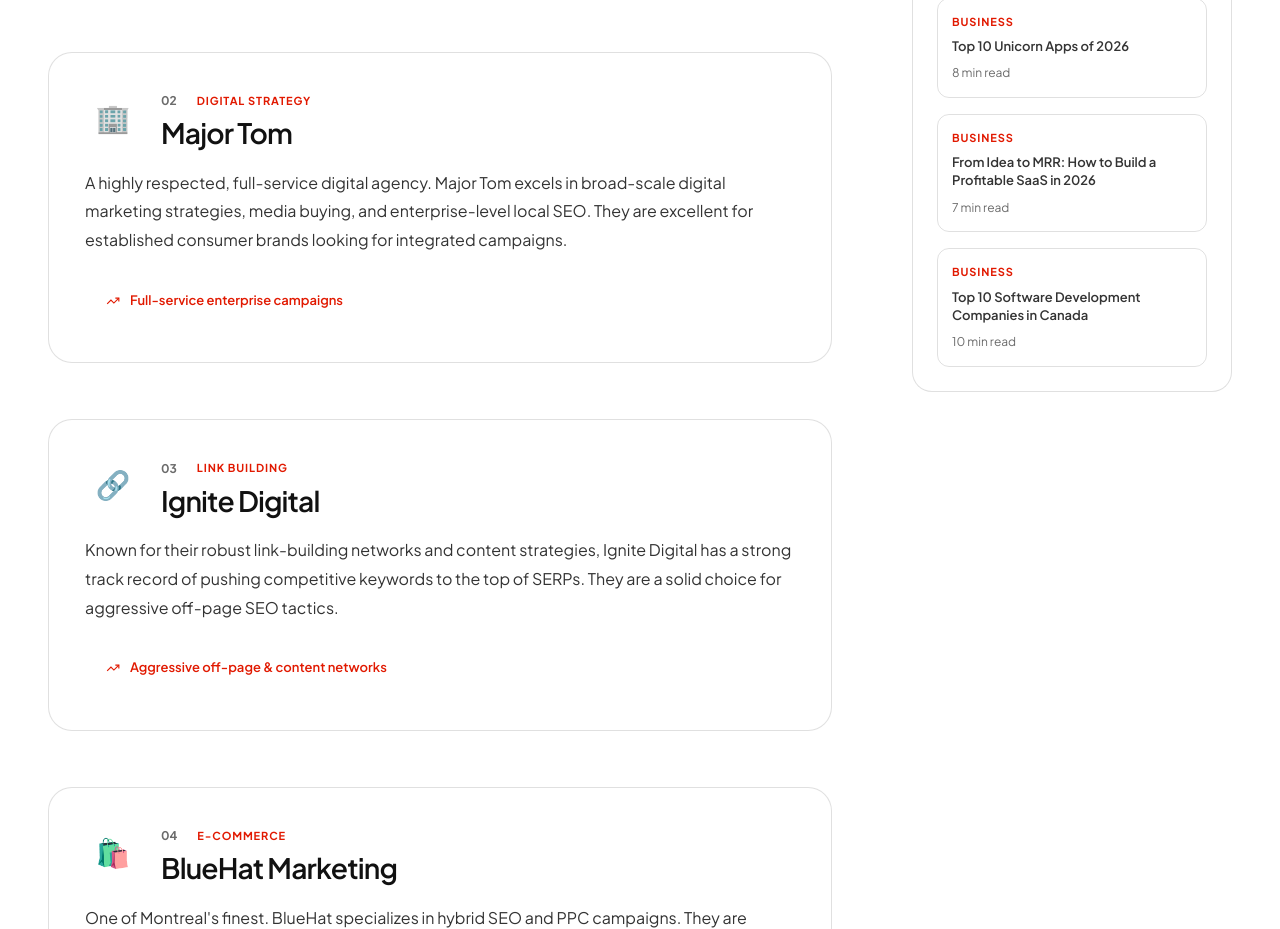
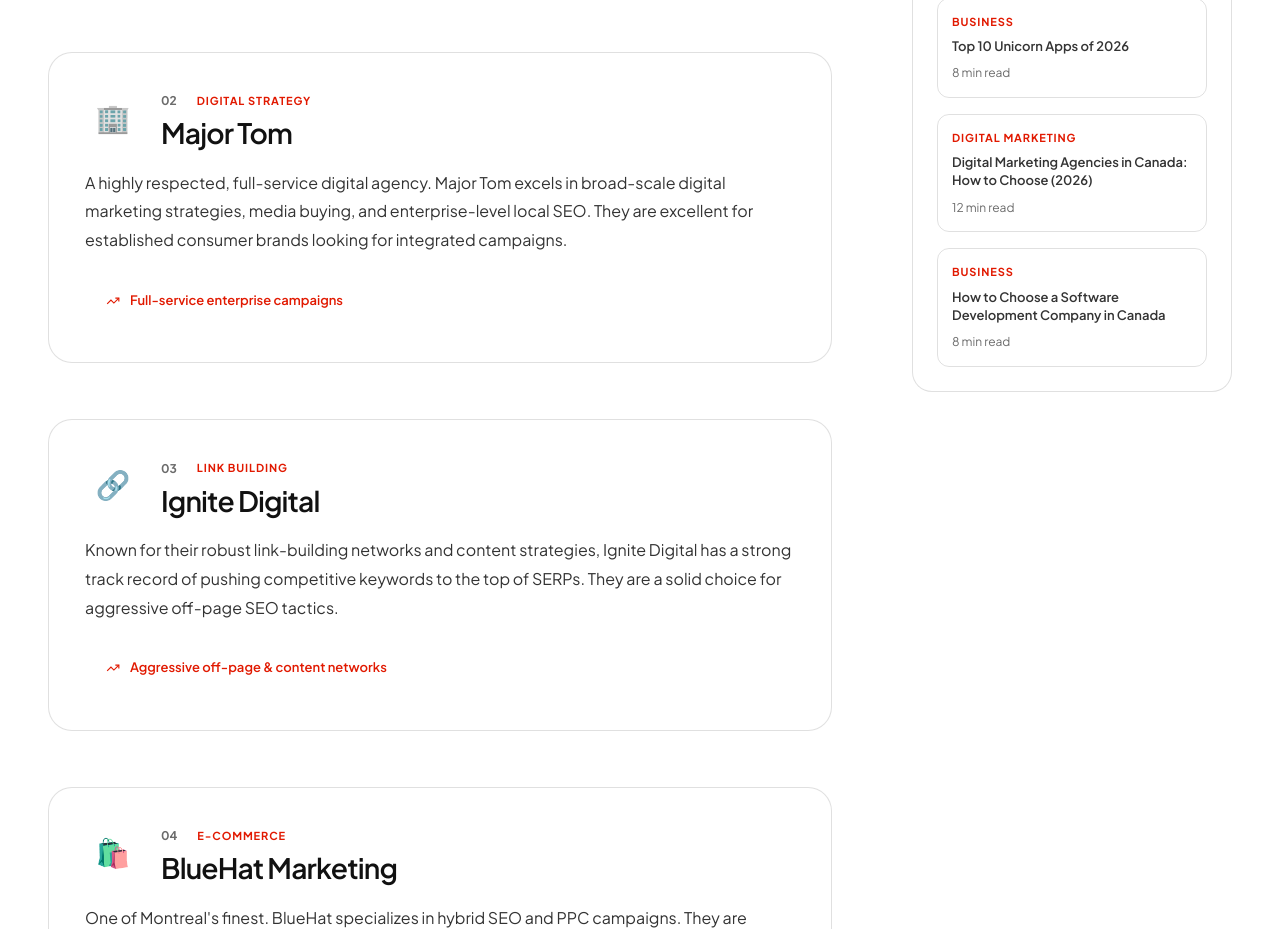
Before and after one commit to Ramanmakkar1/MapletechlabsRed, a Next.js app: page /blog/top-seo-companies-canada in a window 1280 px wide. Shown: the part 2180-3109 px from the top of the page. Built offline with nearby package versions, Linux system fonts and the light colour scheme; no server answers.

Commit message:
autopilot: Point the top SEO companies Canada post's saas-guide and top-software related cards at indexable posts
Task #29761, written by nim/nvidia/nemotron-3.5-super-vl-120b-a12b.

```diff
--- a/src/app/blog/top-seo-companies-canada/PageClient.tsx
+++ b/src/app/blog/top-seo-companies-canada/PageClient.tsx
@@ -35,8 +35,8 @@ const companies = [
 
 const relatedPosts = [
   { slug: 'top-10-unicorn-apps-2026', title: 'Top 10 Unicorn Apps of 2026', category: 'Business', readTime: '8 min' },
-  { slug: 'saas-guide', title: 'From Idea to MRR: How to Build a Profitable SaaS in 2026', category: 'Business', readTime: '7 min' },
-  { slug: 'top-software-development-companies-canada', title: 'Top 10 Software Development Companies in Canada', category: 'Business', readTime: '10 min' },
+  { slug: 'digital-marketing-agencies-canada', title: 'Digital Marketing Agencies in Canada: How to Choose (2026)', category: 'Digital Marketing', readTime: '12 min' },
+  { slug: 'choose-software-development-company-canada', title: 'How to Choose a Software Development Company in Canada', category: 'Business', readTime: '8 min' },
 ];
 
 export default function TopSeoCompaniesCanadaClient() {
```
